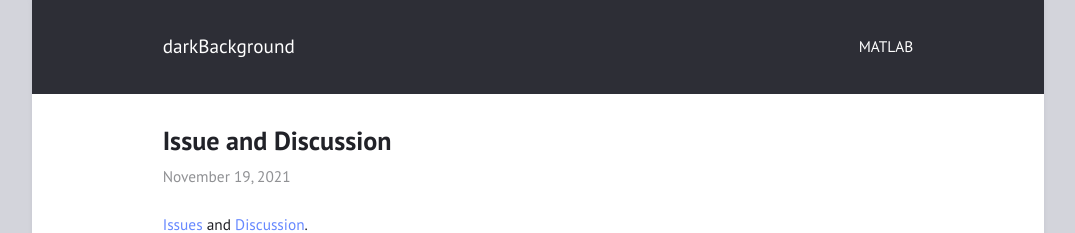
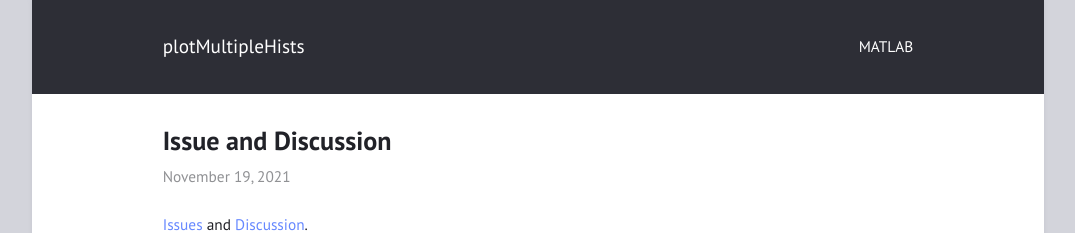
Before and after one commit to tulimid1/plotMultipleHists-matlab, a Jekyll site: the page built from index.html, in a window 1280 px wide. Shown: the top 233 px of the page, without its empty margins (102-1177 px from the left). Built offline with Jekyll 4.4.1, drawn with Linux system fonts in a browser that asks for light colours.

Commit message:
Update _config.yml

```diff
--- a/_config.yml
+++ b/_config.yml
@@ -1,4 +1,4 @@
-title: "darkBackground"
+title: "plotMultipleHists"
 author: "Duncan Tulimieri"
 description: "Duncan Tulimieri"
 
```
